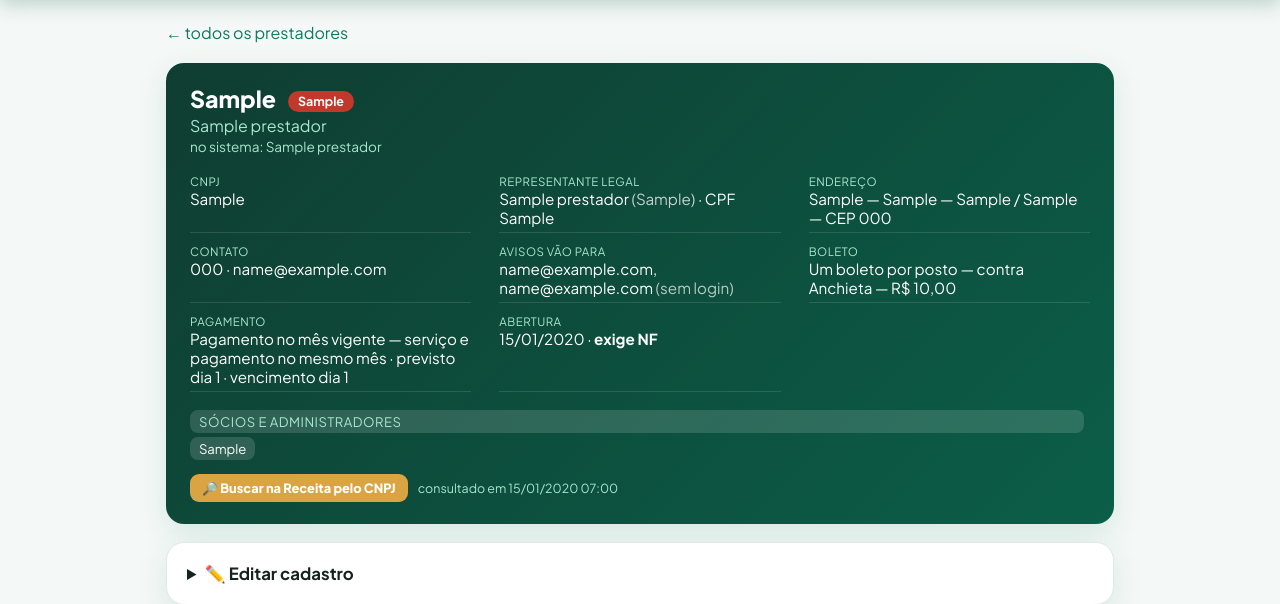
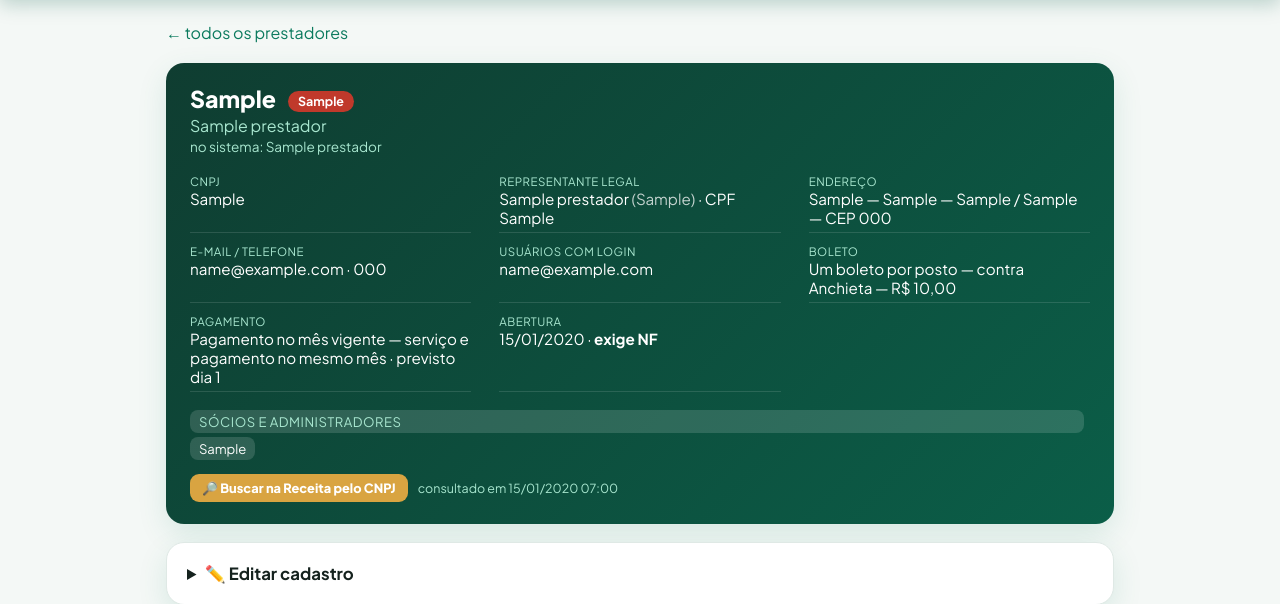
Before and after one commit to mspcris/pj, a Django app: page /painel/prestadores/1/ in a window 1280 px wide. Shown: the part 66-670 px from the top of the page. Run offline with Django 5.2, Linux system fonts and the light colour scheme; a user stored in the database is signed in; data comes from the database, SQL or seed files in the repository; tables that the repository leaves empty hold one stand-in row (values such as "Sample post").

Commit message:
Cadastro do prestador: some o dia de vencimento; e-mail do prestador sobe para junto do telefone com nome claro
Co-Authored-By: Claude Fable 5.1 <noreply@anthropic.com>

```diff
--- a/core/forms.py
+++ b/core/forms.py
@@ -307,13 +307,12 @@ class PrestadorForm(forms.ModelForm):
         fields = ['nome', 'representante', 'representante_nome_social',
                   'representante_cpf', 'cnpj', 'razao_social', 'nome_fantasia',
                   'endereco', 'bairro', 'cidade', 'uf', 'cep', 'telefone',
-                  'email_empresa', 'modo_boleto', 'posto_cobranca',
-                  'valor_unico', 'regime_pagamento', 'dia_pagamento',
-                  'dia_vencimento', 'exige_nf', 'ativo', 'emails_aviso',
-                  'observacao']
+                  'emails_aviso', 'email_empresa', 'modo_boleto',
+                  'posto_cobranca', 'valor_unico', 'regime_pagamento',
+                  'dia_pagamento', 'exige_nf', 'ativo', 'observacao']
         widgets = {'observacao': forms.Textarea(attrs={'rows': 2}),
                    'emails_aviso': forms.TextInput(attrs={
-                       'placeholder': 'fulano@gmail.com, outro@x.com'})}
+                       'placeholder': 'fulano@gmail.com'})}
         labels = {'regime_pagamento': 'Regime de pagamento',
                   'dia_pagamento': 'Data prevista para pagamento — dia do '
                                    'mês (lido do contrato; pode mudar)',
@@ -325,9 +324,11 @@ class PrestadorForm(forms.ModelForm):
                                                '(se preenchido, é assim que '
                                                'a pessoa é chamada)',
                   'representante_cpf': 'CPF do representante legal',
-                  'emails_aviso': 'E-mails do prestador SEM login (idCamim): '
-                                  'recebem os avisos E podem mandar boleto '
-                                  'por e-mail — vírgula separa'}
+                  'emails_aviso': 'E-mail do prestador (recebe os avisos e '
+                                  'pode mandar boleto por e-mail — vários: '
+                                  'separe por vírgula)',
+                  'email_empresa': 'E-mail que consta na Receita (só '
+                                   'referência — não recebe avisos)'}
 
     def __init__(self, *args, **kwargs):
         super().__init__(*args, **kwargs)
--- a/templates/painel/prestador_form.html
+++ b/templates/painel/prestador_form.html
@@ -28,10 +28,10 @@
     <div><span class="rot">CNPJ</span>{% if prestador.cnpj %}{{ prestador.cnpj_formatado }}{% else %}<span class="vazio">não informado</span>{% endif %}</div>
     <div><span class="rot">Representante legal</span>{{ prestador.contato }}{% if prestador.representante_nome_social %} <span style="opacity:.75">({{ prestador.representante }})</span>{% endif %}{% if prestador.representante_cpf %} · CPF {{ prestador.representante_cpf }}{% endif %}</div>
     <div><span class="rot">Endereço</span>{% if prestador.endereco_completo %}{{ prestador.endereco_completo }}{% else %}<span class="vazio">não informado</span>{% endif %}</div>
-    <div><span class="rot">Contato</span>{% if prestador.telefone %}{{ prestador.telefone }}{% endif %}{% if prestador.telefone and prestador.email_empresa %} · {% endif %}{% if prestador.email_empresa %}{{ prestador.email_empresa }}{% endif %}{% if not prestador.telefone and not prestador.email_empresa %}<span class="vazio">não informado</span>{% endif %}</div>
-    <div><span class="rot">Avisos vão para</span>{% for u in prestador.usuarios.all %}{% if u.ativo %}{{ u.email }}{% if not forloop.last %}, {% endif %}{% endif %}{% endfor %}{% for e in prestador.lista_emails_aviso %}, {{ e }} <span style="opacity:.7">(sem login)</span>{% endfor %}</div>
+    <div><span class="rot">E-mail / telefone</span>{% for e in prestador.lista_emails_aviso %}{{ e }}{% if not forloop.last %}, {% endif %}{% endfor %}{% if prestador.lista_emails_aviso and prestador.telefone %} · {% endif %}{% if prestador.telefone %}{{ prestador.telefone }}{% endif %}{% if not prestador.lista_emails_aviso and not prestador.telefone %}<span class="vazio">não informado</span>{% endif %}</div>
+    <div><span class="rot">Usuários com login</span>{% for u in prestador.usuarios.all %}{% if u.ativo %}{{ u.email }}{% if not forloop.last %}, {% endif %}{% endif %}{% empty %}<span class="vazio">nenhum</span>{% endfor %}</div>
     <div><span class="rot">Boleto</span>{{ prestador.get_modo_boleto_display }}{% if prestador.posto_cobranca %} — contra {{ prestador.posto_cobranca.nome }}{% endif %}{% if prestador.valor_esperado_unico %} — R$ {{ prestador.valor_esperado_unico }}{% endif %}</div>
-    <div><span class="rot">Pagamento</span>{{ prestador.get_regime_pagamento_display }}{% if prestador.dia_pagamento %} · previsto dia {{ prestador.dia_pagamento }}{% endif %}{% if prestador.dia_vencimento %} · vencimento dia {{ prestador.dia_vencimento }}{% endif %}</div>
+    <div><span class="rot">Pagamento</span>{{ prestador.get_regime_pagamento_display }}{% if prestador.dia_pagamento %} · previsto dia {{ prestador.dia_pagamento }}{% endif %}</div>
     <div><span class="rot">Abertura</span>{% if prestador.abertura %}{{ prestador.abertura|date:"d/m/Y" }}{% else %}<span class="vazio">—</span>{% endif %}{% if prestador.exige_nf %} · <strong>exige NF</strong>{% endif %}</div>
   </div>
   {% if prestador.lista_socios %}<div class="chips" style="margin-top:10px"><span class="rot" style="display:block">Sócios e administradores</span>{% for s in prestador.lista_socios %}<span>{{ s }}</span>{% endfor %}</div>{% endif %}
```
